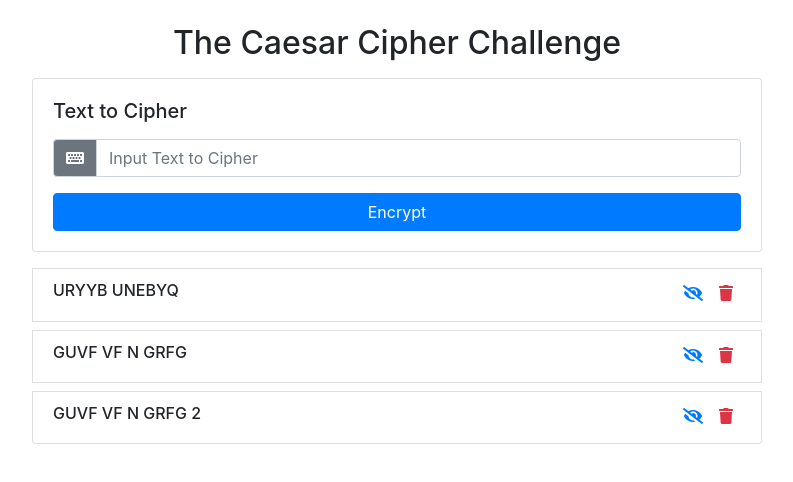
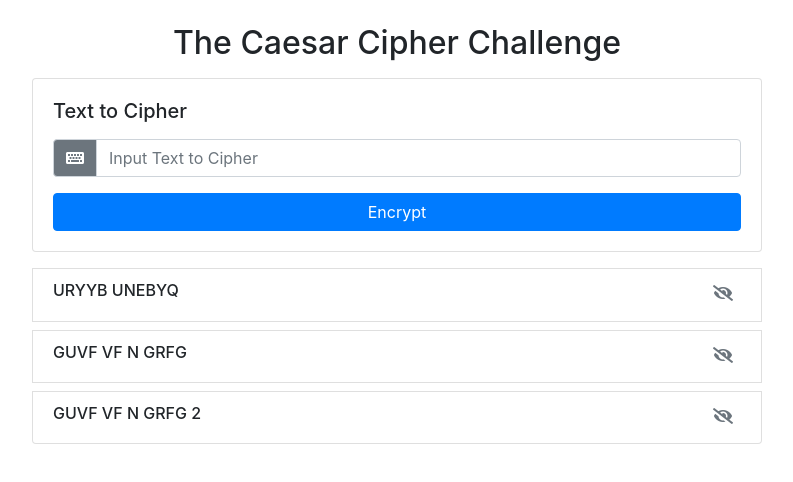
Before and after one commit to hrmendoza96/CaesarCipherChallenge, a React (Create React App) app in the folder caesar_cipher/: page / in a window 1280 px wide. Shown: the top 482 px of the page, without its empty margins (243-1036 px from the left). Built offline with nearby package versions, Linux system fonts and the light colour scheme.

Commit message:
Input works. Cipher Works

```diff
--- a/caesar_cipher/src/App.js
+++ b/caesar_cipher/src/App.js
@@ -3,7 +3,8 @@ import React, { useState } from 'react';
 //Import Bootstrap
 import 'bootstrap/dist/css/bootstrap.min.css';
 
-function Input({ addtext }) {
+//Input Form
+function Input({ addText }) {
   const [value, setValue] = useState(''); //fill in state through user input
 
   const handleSubmit = e => {
@@ -32,16 +33,14 @@ function Input({ addtext }) {
   )
 }
 
+//List of Ciphered Texts
 function CipheredText(cipheredText, index) {
   return (
     <li className="list-group-item d-flex justify-content-between my-2">
       <h6> {cipheredText.cipheredText.text} </h6>
       <div className="todo-icon">
-        <span className="mx-2 text-primary">
+        <span className="mx-2 text-secondary">
           <i className="fas fa-eye-slash" />
-        </span>
-        <span className="mx-2 text-danger">
-          <i className="fas fa-trash" />
         </span>
       </div>
     </li>
@@ -71,7 +70,7 @@ function App() {
     let cipheredArray = [];
     for (let i = 0; i < textArray.length; i++) {
       if (alphabet.indexOf(textArray[i]) !== -1) {
-        if (alphabet.indexOf(textArray[i]) <= 13) {
+        if (alphabet.indexOf(textArray[i]) < 13) {
           cipheredArray.push(alphabet[alphabet.indexOf(textArray[i]) + 13]);
         } else {
           cipheredArray.push(alphabet[alphabet.indexOf(textArray[i]) - 13]);
@@ -84,6 +83,9 @@ function App() {
   }
 
   const addText = text => {
+    cipheredTexts.map((cipheredText) => (
+      cipheredText.text = cipher(cipheredText.text)
+    )); //Decrypt original texts
     const newText = [...cipheredTexts, { text }];
     setCipheredTexts(newText);
   }
```
